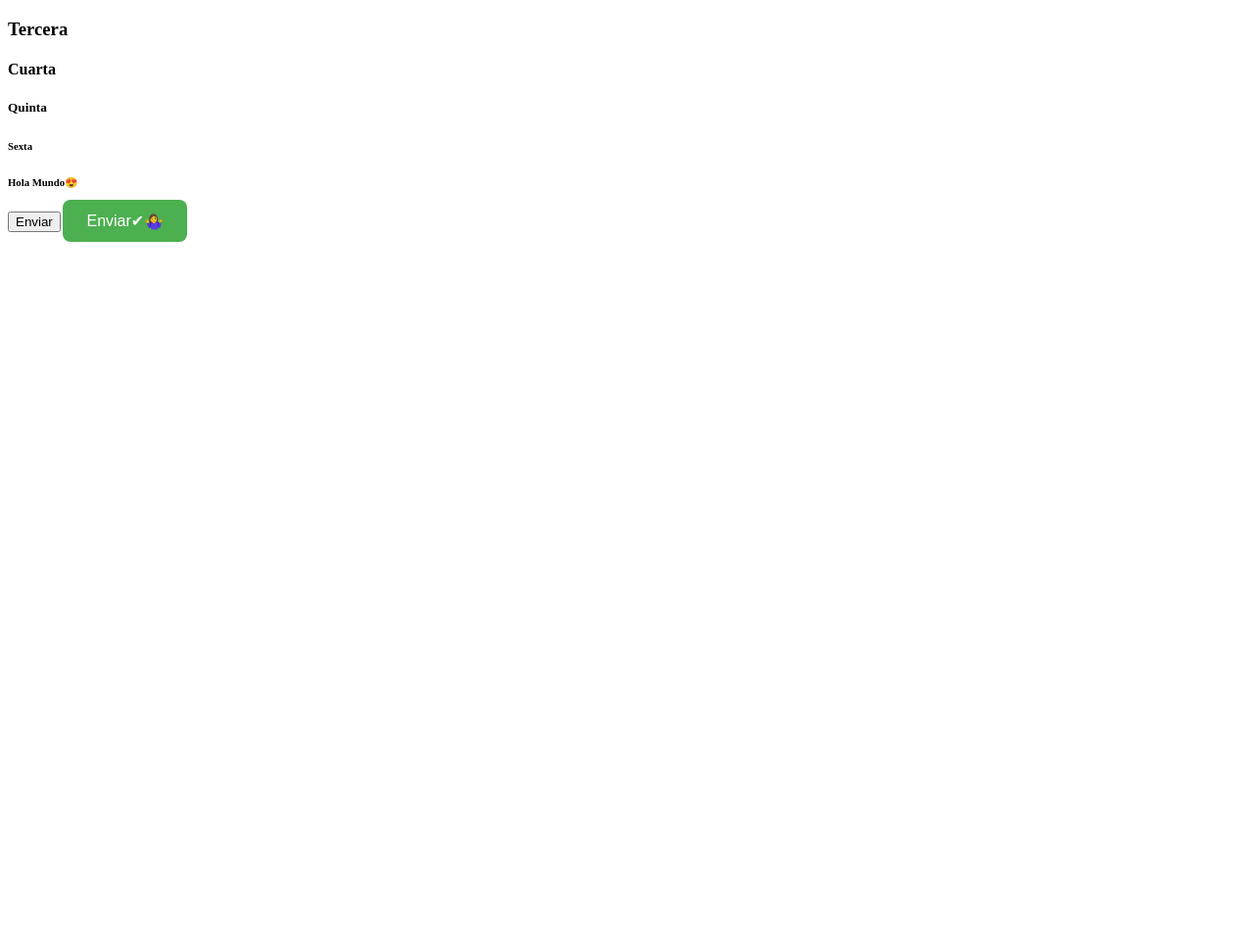
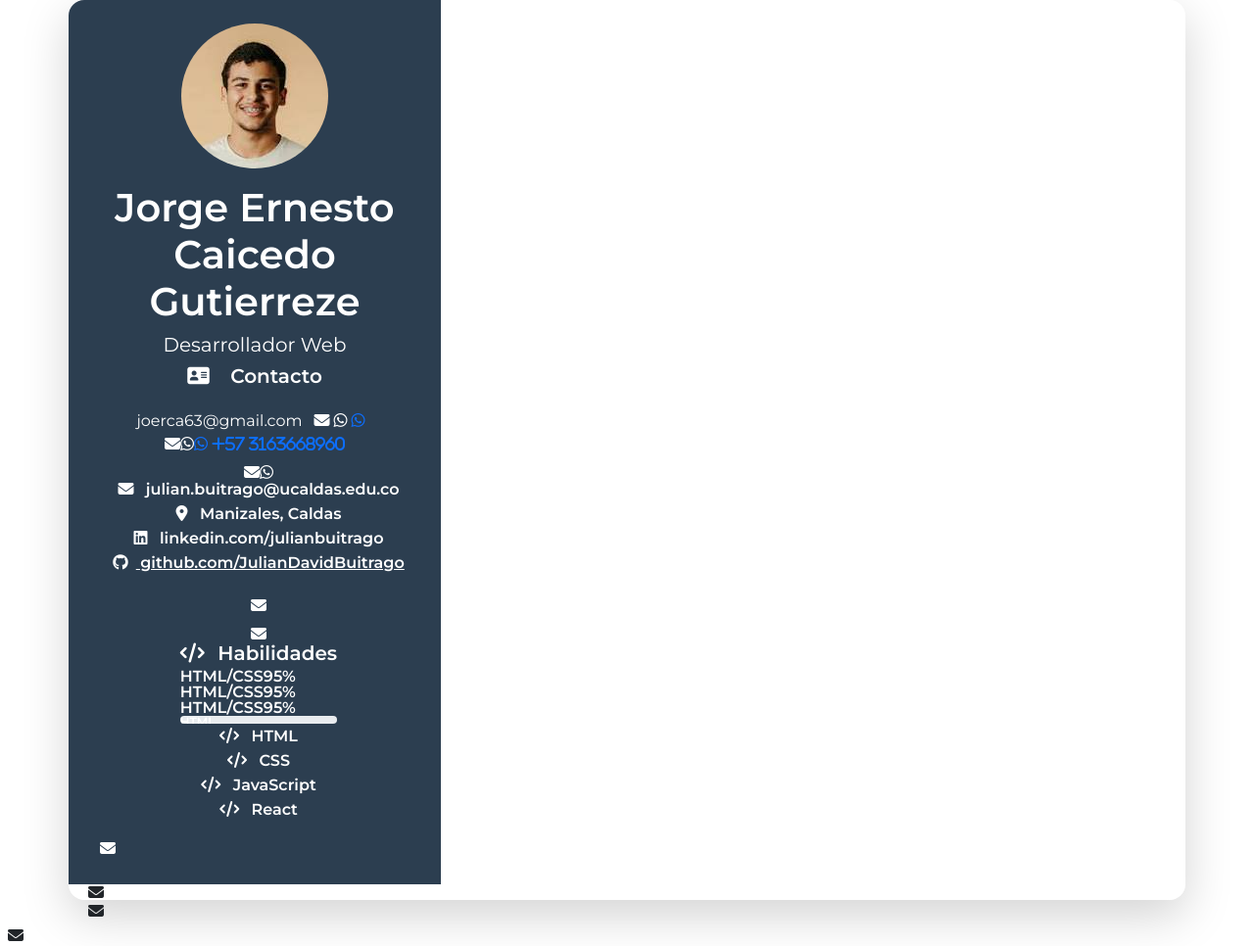
Before and after one commit to joerca63/joerca63.github.io, a plain HTML site: page index.html in a window 1280 px wide. Shown: the whole page at 98% size. Before the commit the page ends 800 px from the top, so only its background shows below. Drawn offline with nearby package versions, Linux system fonts and the light colour scheme.

Commit message:
08-02-25

```diff
--- a/index.html
+++ b/index.html
@@ -5,21 +5,138 @@
     <meta name="viewport" content="width=device-width, initial-scale=1.0">
     <title>Hoja de Vida</title>
 
+    <!-- *******************************************+ -->
+    <!-- Bootstrap 5 -->
+    <link
+      href="https://cdn.jsdelivr.net/npm/bootstrap@5.3.0/dist/css/bootstrap.min.css"
+      rel="stylesheet"
+    />
+    <!-- Font Awesome -->
+    <link
+      rel="stylesheet"
+      href="https://cdnjs.cloudflare.com/ajax/libs/font-awesome/6.4.0/css/all.min.css"
+    />
+    <!-- Google Fonts -->
+    <link
+      href="https://fonts.googleapis.com/css2?family=Montserrat:wght@400;600&display=swap"
+      rel="stylesheet"
+    />
+
+
+    <!-- *******************************************+ -->
+
     <link rel="stylesheet" href="style.css">
 </head>
+
 <body>
-  <!-- <h1>Primera</h1>
-  <h2>Segunda</h2> -->
-  <h3>Tercera<h3>
-  <h4>Cuarta</h4>
-  <h5>Quinta<h5>
-  <h6>Sexta<h6>
+
+    <div class="container-lg">
+        <div class="row shadow-lg rounded-4 overflow-hidden">
+            <!-- Columna Izuierda -->
+            <div class="col-md-4 bg-primary text-white p-4">
+              <header class="text-center mb-1">
+                <img src="img/image1.jpg"
+              class="img-fluid rounded-circle border-4 border-white mb-3"
+              alt="Foto de Perfil"
+              >
+                <h1 class="fw-bold">Jorge Ernesto Caicedo Gutierreze</h1>
+                <h2 class="h5">Desarrollador Web</h2>
+                <!--contacto-->
+                <section class="mb-2">
+                    <h5 class="fw-bold">
+                      <i class="fa-solid fa-address-card mb-3 me-3"></i>
+                      Contacto
+                    </h5>
+                     <ul class="list-unstyled">
+
+                      <li>joerca63@gmail.com
+                        <i class="fa-solid fa-envelope ms-2">
+                          <i class="fa-brands fa-whatsapp">
+                            <a href="https://wa.me/573163668960?text=Hola%20te%20voy%20a%20contratar%20ya" >
+                              <i class="fa-brands fa-whatsapp me-2"> <li class="mb-2">
+                        +57 3163668960</li></i>
+                            </a>
+                          </i>
+<li class="mb-2 print">
+                <i class="fas fa-envelope me-2"></i>
+                julian.buitrago@ucaldas.edu.co
+              </li>
+              <li class="mb-2">
+                <i class="fas fa-map-marker-alt me-2"></i>
+                Manizales, Caldas
+              </li>
+              <li class="mb-2">
+                <i class="fab fa-linkedin me-2"></i>
+                linkedin.com/julianbuitrago
+              </li>
+              <li class="mb-2 print">
+                <a
+                  href="https://github.com/juliandavidbuitrago"
+                  target="_blank"
+                  class="text-white"
+                >
+                  <i class="fab fa-github me-2"></i>
+                  github.com/JulianDavidBuitrago
+                </a>
+              </li>
+                    </ul>
+
+                </section>
+                <!---Habilidades-->
+                <section>
+                  <h5 class="fw-bold mb-1">
+                    <i class="fas fa-code me-2"></i>
+                    Habilidades
+                  </h5>
+                  <div class="skill mb-1">
+                    <div class="d-flex justify-content-betweens">
+                      <span>HTML/CSS</span>
+                      <span>95%</span>
+                    </div>
+                  <div class="skill mb-1">
+                    <div class="d-flex justify-content-betweens">
+                      <span>HTML/CSS</span>
+                      <span>95%</span>
+                    </div>
+                  <div class="skill mb-1">
+                    <div class="d-flex justify-content-betweens">
+                      <span>HTML/CSS</span>
+                      <span>95%</span>
+                    </div>
+                      <div class="progress" style="height: 8px" >HTML</div>
+                    </div>
+                  </div>
+                  <ul class="list-unstyled">
+                    <li class="mb-2">
+                      <i class="fa-solid fa-code me-2"></i>
+                      HTML
+                    </li>
+                    <li class="mb-2">
+                      <i class="fa-solid fa-code me-2"></i>
+                      CSS
+                    </li>
+                    <li class="mb-2">
+                      <i class="fa-solid fa-code me-2"></i>
+                      JavaScript
+                    </li>
+                    <li class="mb-2">
+                      <i class="fa-solid fa-code me-2"></i>
+                      React
+                    </li>
+                  </ul>
+                </section>
+
+              </header>
+
+
+            </div>
+            <!-- Columna Derecha -->
+
+
+        </div>
+    </div>
 
 
 
-    <p>Hola Mundo😍</p>
-    <button > Enviar</button>
-    <button class="estilo-lindo">Enviar✔🤷‍♀️</button>
-
 </body>
 </html>
--- a/style.css
+++ b/style.css
@@ -1,10 +1,7 @@
- .estilo-lindo{
-            background-color:  #4caf50; /* color verde de fondo */
-            color: white; /* texto blanco */
-            padding: 12px 24px; /*espacio interno del boton */
-            font-size:  16px; /* tamaño letra */
-            border: none; /* cuando pasa el mouse */
-            border-radius: 8px;
-            cursor: pointer; /* cuando pasa el mouse */
-            transicion
-            }
+*{
+    font-family: 'Montserrat', sans-serif ;
+}
+
+.bg-primary{
+    background-color: #2c3e50 !important;
+}
```
Also changed, not shown: img/image1.jpg (added).
